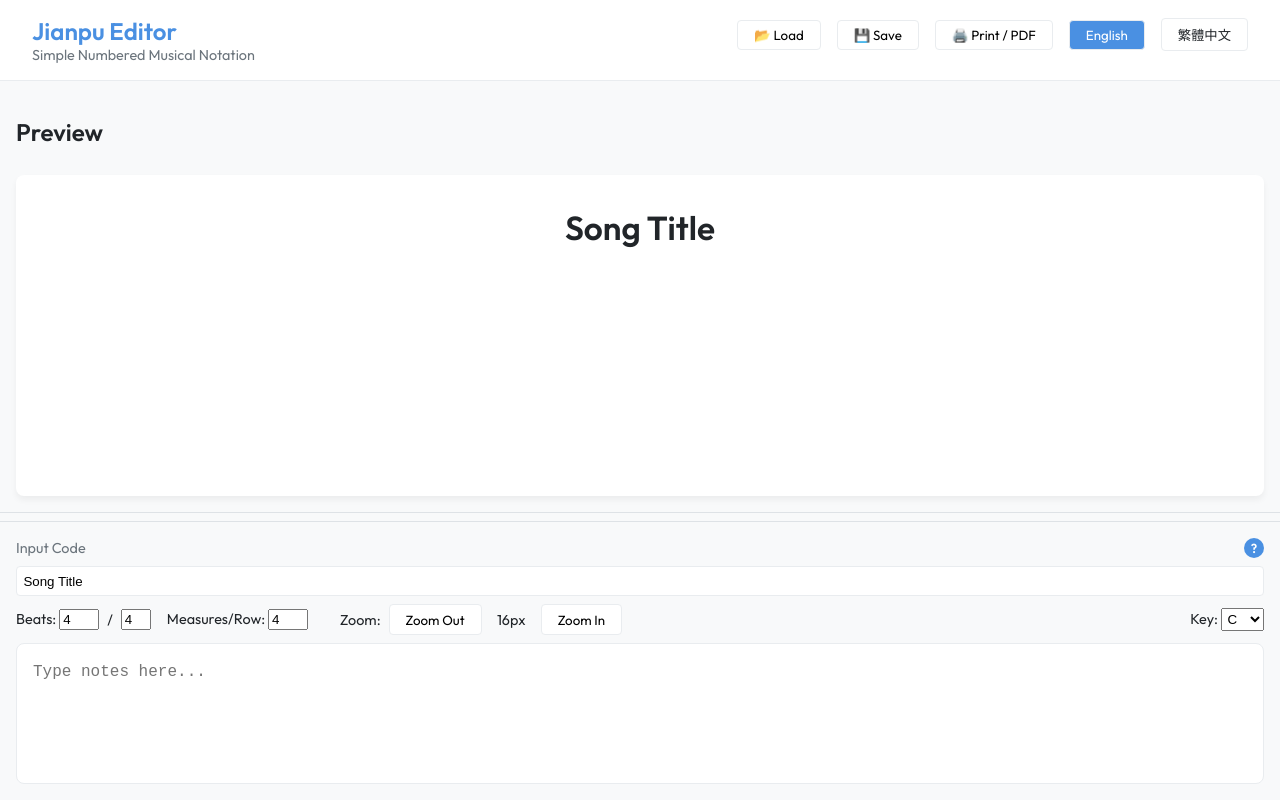
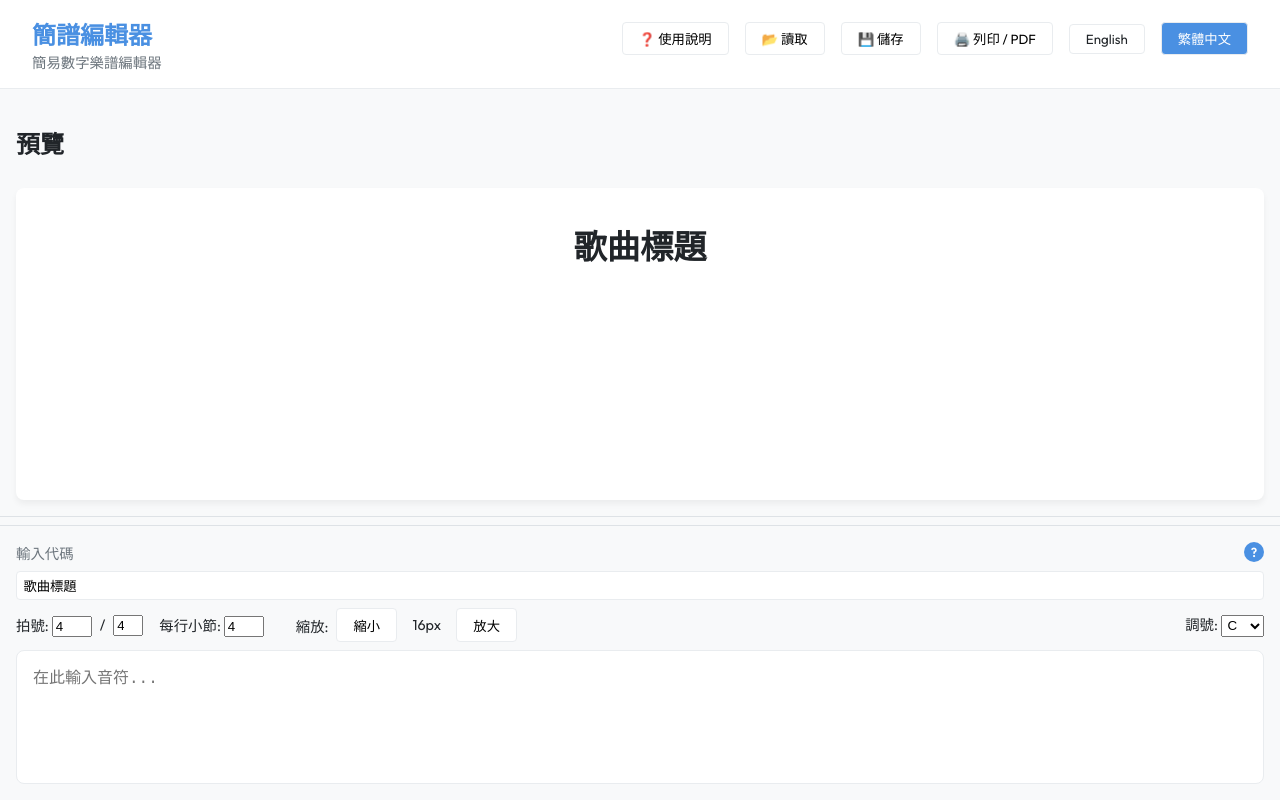
Before and after one commit to tiunn/jianpu, a plain HTML site: page index.html in a window 1280 px wide. Drawn offline with Linux system fonts and the light colour scheme.

Commit message:
feat: add help button and set default language to Traditional Chinese

```diff
--- a/index.html
+++ b/index.html
@@ -19,6 +19,7 @@
         </div>
         <div style="flex: 1"></div>
         <input type="file" id="loadFileInput" accept=".json,.jianpu" style="display: none;" />
+        <button class="btn-secondary" id="helpBtn" data-i18n="helpBtn">❓ Help</button>
         <button class="btn-secondary" id="loadBtn" data-i18n="loadBtn">📂 Load</button>
         <button class="btn-secondary" id="saveBtn" data-i18n="saveBtn">💾 Save</button>
         <button class="btn-secondary" id="printBtn" data-i18n="printBtn">🖨️ Print / PDF</button>
--- a/script.js
+++ b/script.js
@@ -4,6 +4,7 @@ document.addEventListener('DOMContentLoaded', () => {
         en: {
             appTitle: "Jianpu Editor",
             appSubtitle: "Simple Numbered Musical Notation",
+            helpBtn: "❓ Help",
             loadBtn: "📂 Load",
             saveBtn: "💾 Save",
             printBtn: "🖨️ Print / PDF",
@@ -28,6 +29,7 @@ document.addEventListener('DOMContentLoaded', () => {
         zh: {
             appTitle: "簡譜編輯器",
             appSubtitle: "簡易數字樂譜編輯器",
+            helpBtn: "❓ 使用說明",
             loadBtn: "📂 讀取",
             saveBtn: "💾 儲存",
             printBtn: "🖨️ 列印 / PDF",
@@ -121,7 +123,12 @@ document.addEventListener('DOMContentLoaded', () => {
     const printBtn = document.getElementById('printBtn');
     const saveBtn = document.getElementById('saveBtn');
     const loadBtn = document.getElementById('loadBtn');
+    const helpBtn = document.getElementById('helpBtn');
     const loadFileInput = document.getElementById('loadFileInput');
+
+    helpBtn.addEventListener('click', () => {
+        window.open('https://github.com/tiunn/jianpu', '_blank');
+    });
 
     const titleInput = document.getElementById('titleInput');
     const beatsPerBarInput = document.getElementById('beatsPerBar');
@@ -269,7 +276,7 @@ document.addEventListener('DOMContentLoaded', () => {
     render();
 
     // Set initial active state after all elements are defined
-    updateLanguage('en');
+    updateLanguage('zh');
 
     function debounce(func, wait) {
         let timeout;
```
